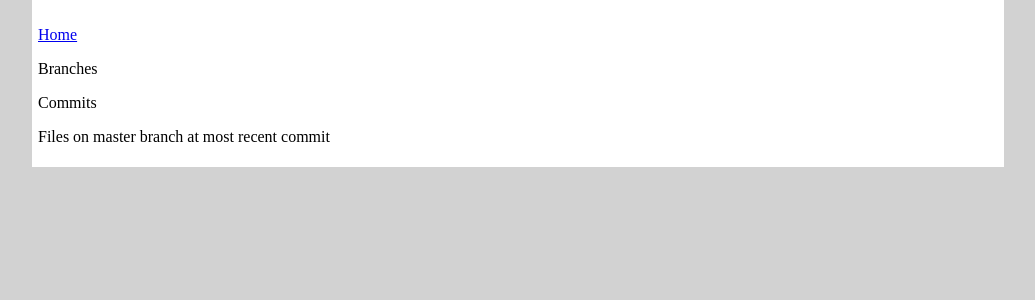
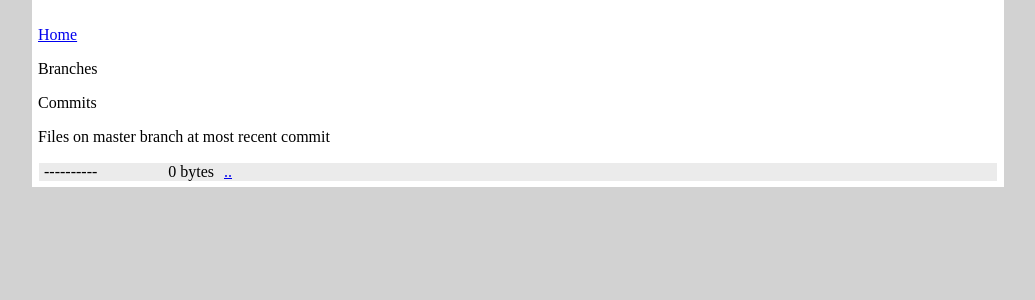
Before and after one commit to utecht/djangogit, a Django app: template djangogit/dgit/templates/repo.html in a window 1280 px wide. Shown: the part 82-382 px from the top of the page, without its empty margins (122-1157 px from the left). Run offline with Django 3.2, Linux system fonts and the light colour scheme; the template is opened without the code that fills it, so the values that code supplies are empty; parts of the project's set-up code (start-up, migrations or seed data) failed here and were passed over; some libraries are stand-ins or nearby versions.

Commit message:
breadcrumbs started

```diff
--- a/djangogit/dgit/templates/filelist.html
+++ b/djangogit/dgit/templates/filelist.html
@@ -1,5 +1,9 @@
 {% load date_extras %}
 <table id="filetable">
+    <tr>
+        <td class="permission">{{000000|pretty_perm}}</td>
+        <td class="filesize">{{0|filesizeformat}}</td>
+        <td><a class="ajaxtree" href="..">..</a></td>
     {% for file in files %}
     <tr>
             <td class="permission">{{ file.0|pretty_perm}}</td>
@@ -11,13 +15,16 @@
     {% endfor %}
 </table>
 <script type="text/javascript">
+    function bindAjax(){
+        $('.ajaxtree').bind("click", treeajax);
+    }
     function treeajax(a){
         a.preventDefault();
         $('#filetable').load(a.currentTarget.href + ' #filetable', function(){
-                $('.ajaxtree').bind("click", treeajax);
-                });
+                bindAjax();
+        });
     }
     $(document).ready(function(){
-        $('.ajaxtree').bind("click", treeajax);
-        });
+        bindAjax();
+    });
 </script>
```
